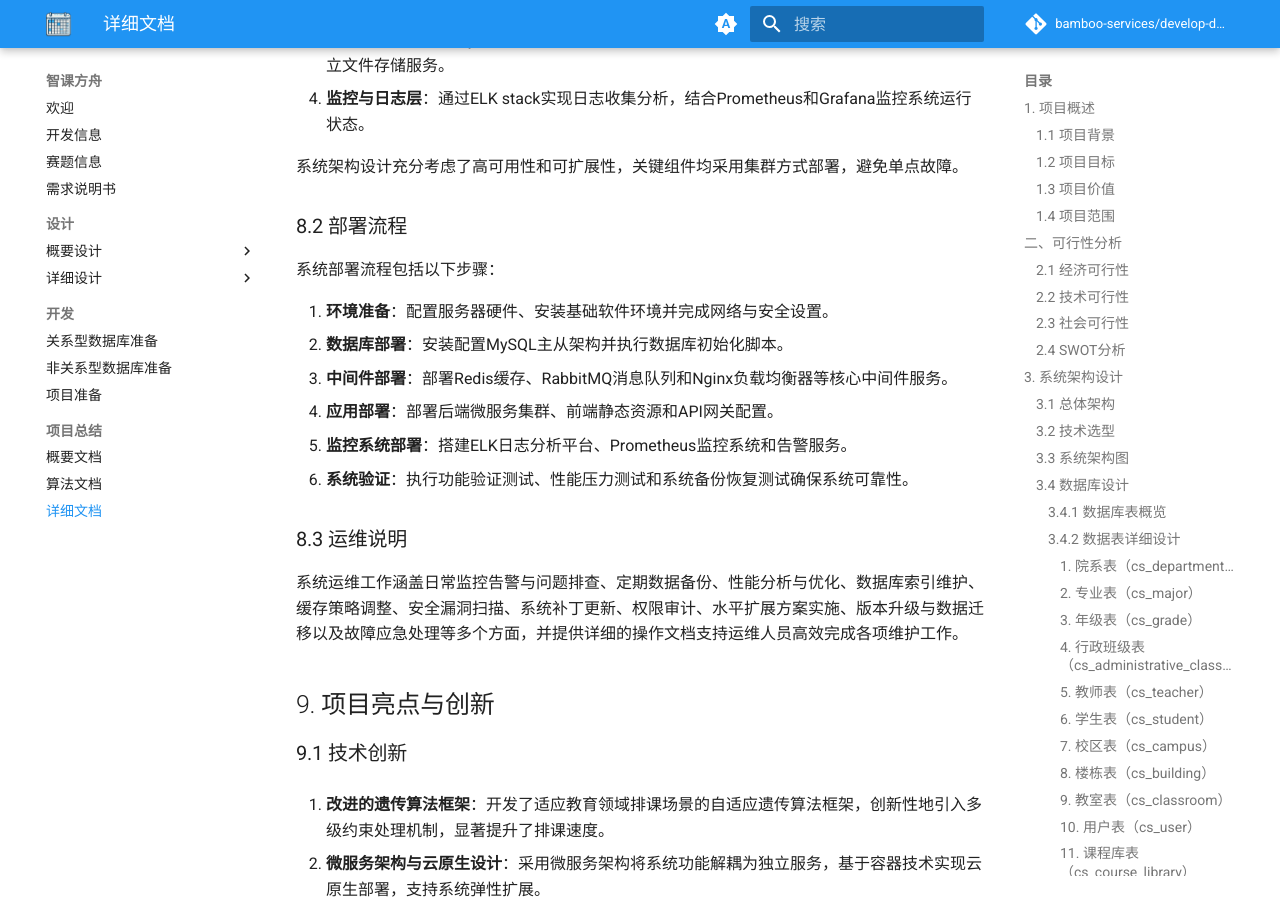
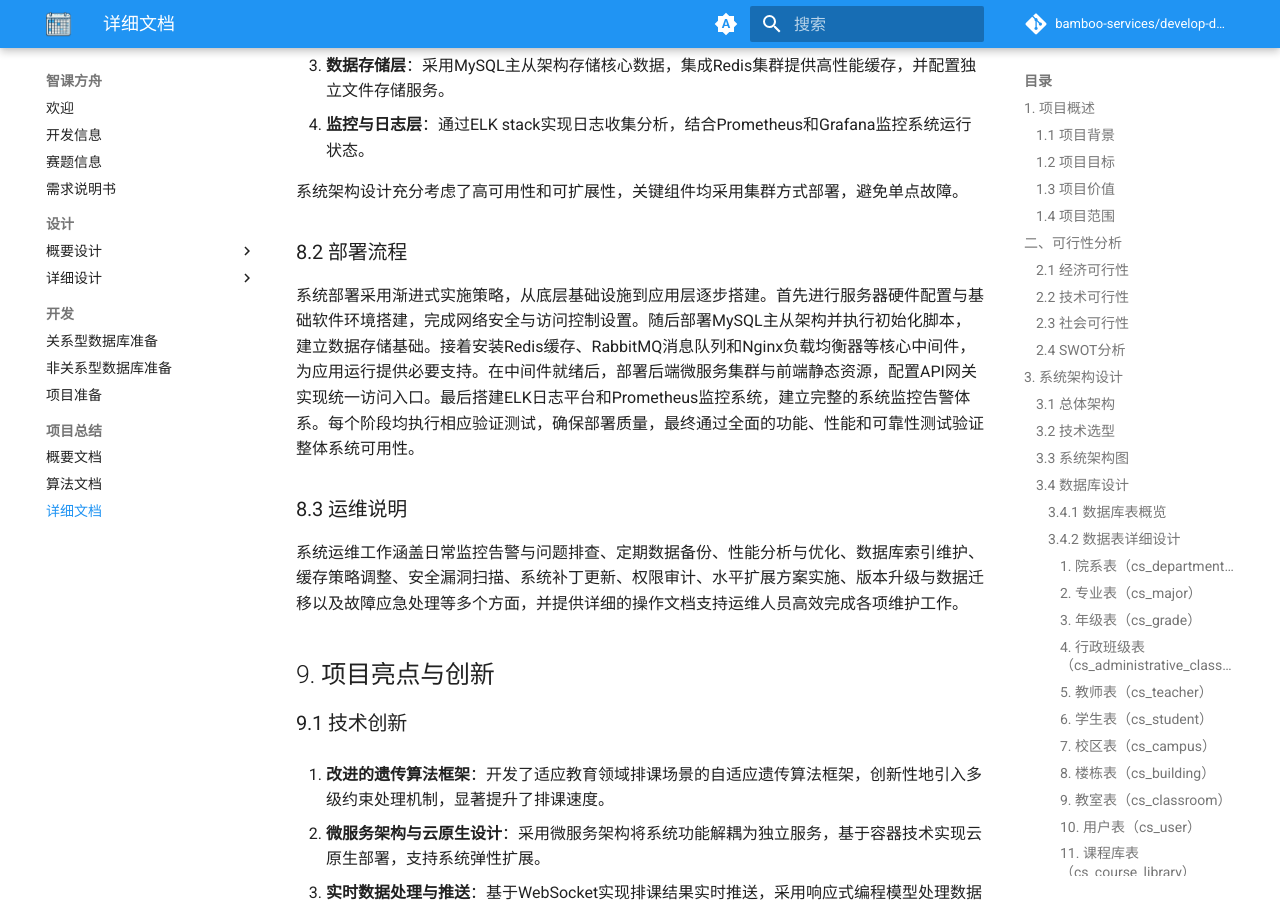
Before and after one commit to class-scheduling-system/develop-document, an MkDocs documentation site: the page built from docs/final/project_detailed.md, in a window 1280 px wide and 900 px high, scrolled down 34665 px. Built offline with MkDocs 1.6.1 and Material for MkDocs 9.7.7, drawn with Linux system fonts in a browser that asks for light colours; comment, search, counter and statistics services are not loaded; some of the changed text lies outside the part shown.

Commit message:
docs: 更新前端性能优化和部署流程描述

```diff
--- a/docs/final/project_detailed.md
+++ b/docs/final/project_detailed.md
@@ -868,7 +868,7 @@
 
 #### 6.2.3 性能优化
 
-前端性能优化采用了多方面策略，通过基于路由的代码分割减少初始加载体积，利用Tailwind CSS的原子化CSS特性减少样式冗余并提高渲染效率，合理组织组件结构避免不必要的重渲染，实施API请求缓存和批量数据获取策略降低网络负载，同时优化Daisy UI组件的使用方式提升交互响应速度，这些优化措施共同确保了系统在各种设备上的稳定表现和流畅操作体验。
+前端性能优化采用了多方面策略，通过精细的组件化开发实现功能复用与代码解耦，将界面拆分为细粒度、高内聚的独立组件，便于维护和按需加载。同时基于路由的代码分割减少初始加载体积，利用Tailwind CSS的原子化CSS特性减少样式冗余并提高渲染效率，合理组织组件结构避免不必要的重渲染，实施API请求缓存和批量数据获取策略降低网络负载，同时优化Daisy UI组件的使用方式提升交互响应速度，这些优化措施共同确保了系统在各种设备上的稳定表现和流畅操作体验。
 
 ### 6.3 后端实现
 
@@ -972,14 +972,7 @@
 
 ### 8.2 部署流程
 
-系统部署流程包括以下步骤：
-
-1. **环境准备**：配置服务器硬件、安装基础软件环境并完成网络与安全设置。
-2. **数据库部署**：安装配置MySQL主从架构并执行数据库初始化脚本。
-3. **中间件部署**：部署Redis缓存、RabbitMQ消息队列和Nginx负载均衡器等核心中间件服务。
-4. **应用部署**：部署后端微服务集群、前端静态资源和API网关配置。
-5. **监控系统部署**：搭建ELK日志分析平台、Prometheus监控系统和告警服务。
-6. **系统验证**：执行功能验证测试、性能压力测试和系统备份恢复测试确保系统可靠性。
+系统部署采用渐进式实施策略，从底层基础设施到应用层逐步搭建。首先进行服务器硬件配置与基础软件环境搭建，完成网络安全与访问控制设置。随后部署MySQL主从架构并执行初始化脚本，建立数据存储基础。接着安装Redis缓存、RabbitMQ消息队列和Nginx负载均衡器等核心中间件，为应用运行提供必要支持。在中间件就绪后，部署后端微服务集群与前端静态资源，配置API网关实现统一访问入口。最后搭建ELK日志平台和Prometheus监控系统，建立完整的系统监控告警体系。每个阶段均执行相应验证测试，确保部署质量，最终通过全面的功能、性能和可靠性测试验证整体系统可用性。
 
 ### 8.3 运维说明
 
```
Also changed, not shown: other parts of docs/final/project_detailed.md (+2 -2 lines).
